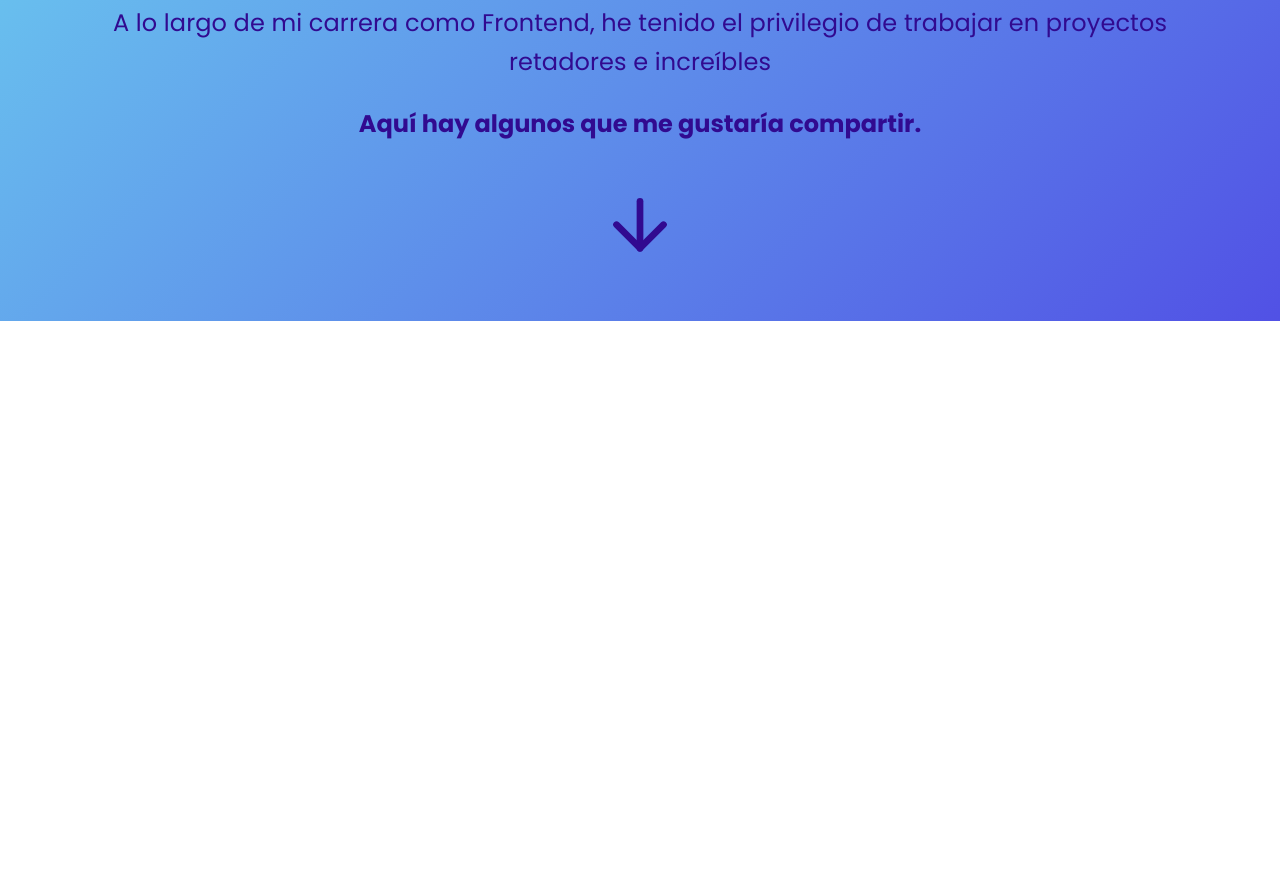
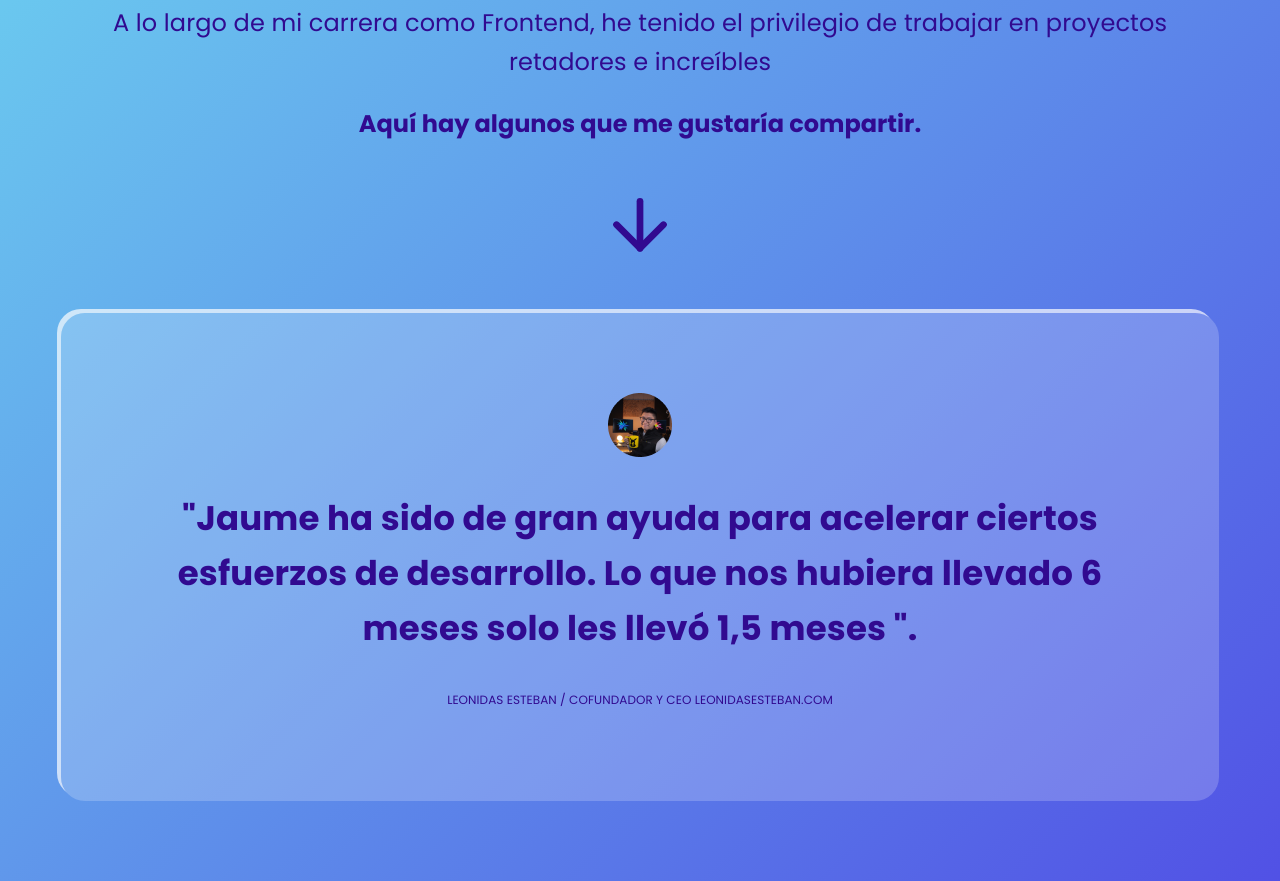
Before and after one commit to OscarAguilarL/portafolio-jaume, a plain HTML site: page index.html in a window 1280 px wide. Shown: the part 677-1558 px from the top of the page. Before the commit the page ends 998 px from the top, so only its background shows below. Drawn offline with Linux system fonts and the light colour scheme.

Commit message:
Testimonios y mensaje personal

```diff
--- /dev/null
+++ b/css/card.css
@@ -0,0 +1,37 @@
+.card {
+  margin-block-end: 5rem;
+  padding-block: 1.5rem;
+  padding-inline: 1.5rem;
+  background-color: rgba(255, 255, 255, 0.2);
+  border-radius: 24px;
+  box-shadow: -4px -4px 0 0 rgba(255, 255, 255, 0.69);
+}
+
+.card img {
+  display: block;
+  margin: auto;
+}
+
+.card p {
+  font-size: 16px;
+  font-style: normal;
+  font-weight: 700;
+  line-height: 26px;
+  letter-spacing: 0.005em;
+  text-align: left;
+}
+
+.card p:nth-of-type(2) {
+  font: var(--caption);
+}
+
+@media screen and (min-width: 768px) {
+  .card {
+    padding: 5rem;
+  }
+
+  .card p {
+    font: var(--headline4);
+    text-align: center;
+  }
+}
--- a/css/header.css
+++ b/css/header.css
@@ -6,5 +6,4 @@
   position: sticky;
   inset-block-start: 0;
   backdrop-filter: blur(10px);
-  -webkit-backdrop-filter: blur(10px);
 }
--- a/css/index.css
+++ b/css/index.css
@@ -5,6 +5,7 @@
 @import "./wrapper.css";
 @import "./menu.css";
 @import "./comment.css";
+@import "./card.css";
 
 :root {
   --fontBase: "Poppins", sans-serif;
--- a/index.html
+++ b/index.html
@@ -8,6 +8,11 @@
     <link rel="preconnect" href="https://fonts.gstatic.com" />
     <link
       href="https://fonts.googleapis.com/css2?family=Poppins:wght@400;700&display=swap"
+      rel="stylesheet"
+    />
+    <link rel="preconnect" href="https://fonts.gstatic.com" />
+    <link
+      href="https://fonts.googleapis.com/css2?family=Oxygen:wght@700&display=swap"
       rel="stylesheet"
     />
     <title>Portafolio Jaume</title>
@@ -75,6 +80,16 @@
 
         <img src="./img/icons/arrow-down.svg" alt="" />
       </section>
+
+      <section class="card">
+        <img src="./img/leonidas-esteban.png" alt="" />
+        <p>
+          "Jaume ha sido de gran ayuda para acelerar ciertos esfuerzos de
+          desarrollo. Lo que nos hubiera llevado 6 meses solo les llevó 1,5
+          meses ".
+        </p>
+        <p>LEONIDAS ESTEBAN / COFUNDADOR Y CEO LEONIDASESTEBAN.COM</p>
+      </section>
     </div>
   </body>
 </html>
```
Also changed, not shown: img/leonidas-esteban.png (added).
